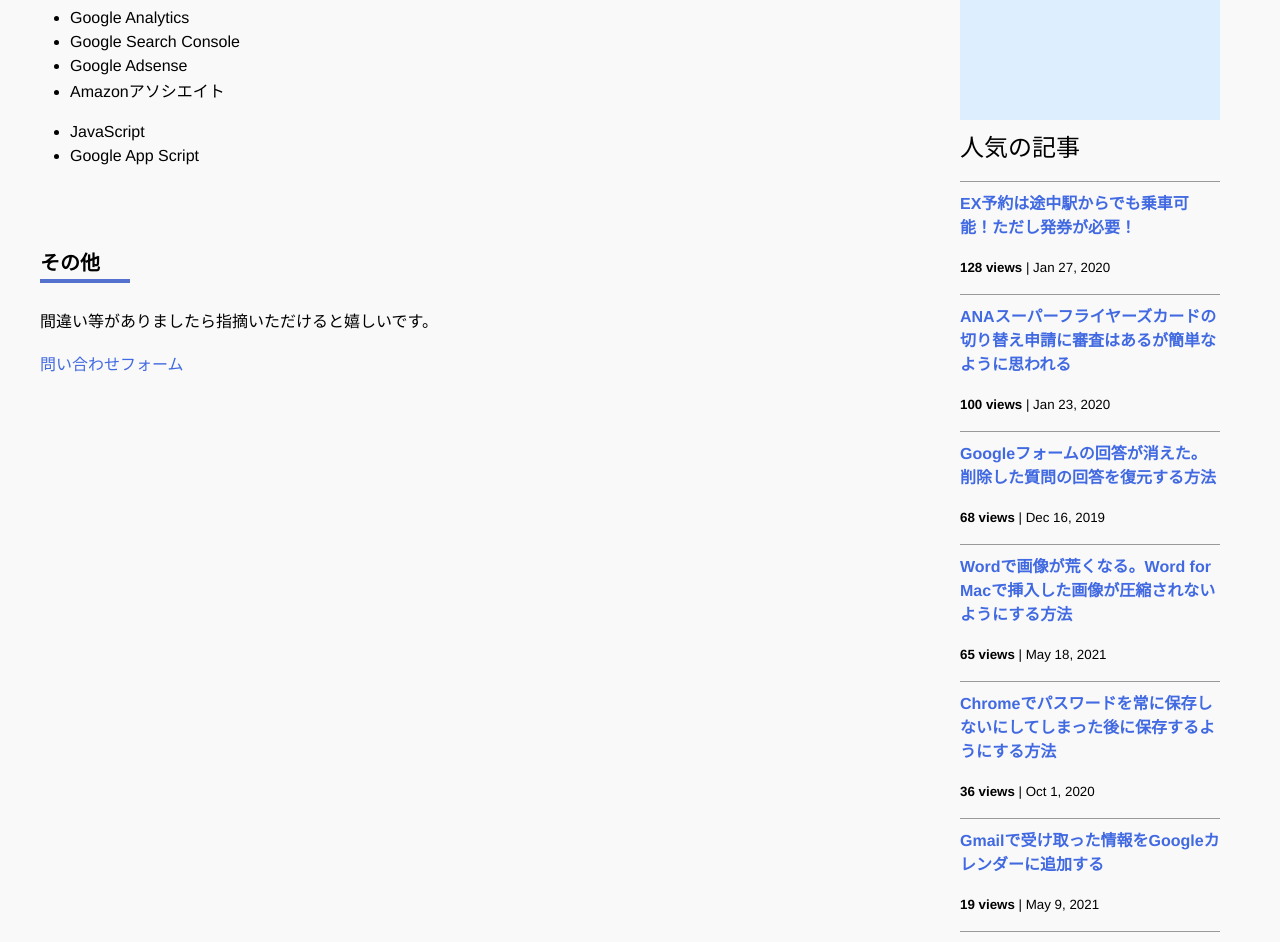
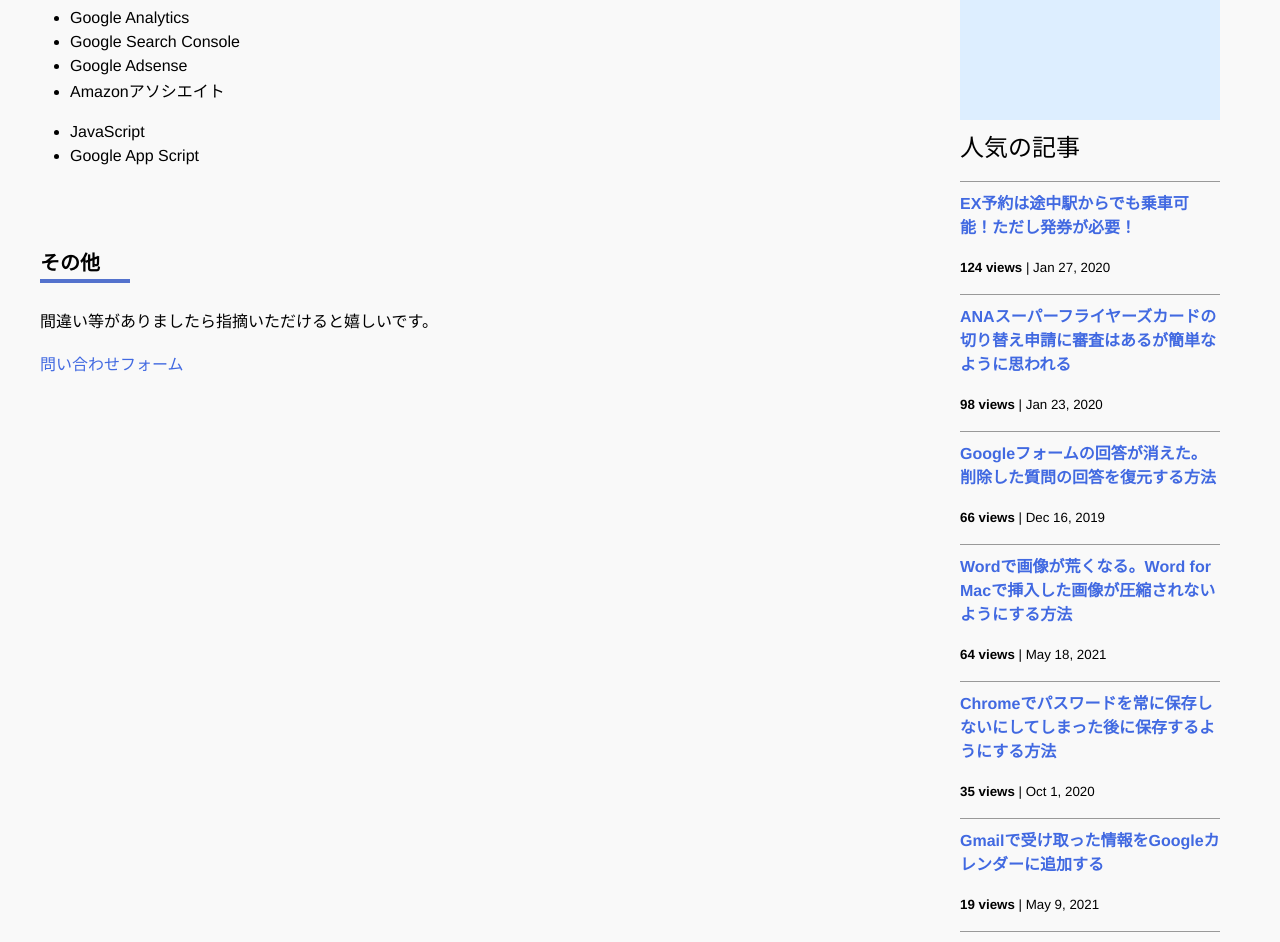
Before and after one commit to iwanaminami/shoyaiwaname, a Jekyll site: the page built from about.markdown, in a window 1280 px wide and 1400 px high, scrolled down 693 px. Shown: the top 942 px of the window. Built offline with Jekyll 4.4.1, drawn with Linux system fonts in a browser that asks for light colours; nearby versions of some CDN libraries; comment, search, counter and statistics services are not loaded.

Commit message:
chore(ga): update _data/popularposts.yml 20251224-0052

```diff
--- a/_data/popularposts.yml
+++ b/_data/popularposts.yml
@@ -1,17 +1,17 @@
 side:
-  - view: 128
+  - view: 124
     url: "/2020/01/27/ex-rideontheway.html"
-  - view: 100
+  - view: 98
     url: "/2020/01/23/sfc-judge.html"
-  - view: 68
+  - view: 66
     url: "/2019/12/16/restore-googleform.html"
-  - view: 65
+  - view: 64
     url: "/2021/05/18/image-compression-word.html"
-  - view: 36
+  - view: 35
     url: "/2020/10/01/googlepassword.html"
   - view: 19
     url: "/2021/05/09/gmailtocalendar.html"
   - view: 15
     url: "/"
-  - view: 14
+  - view: 13
     url: "/2020/01/23/sfcgold.html"
```
